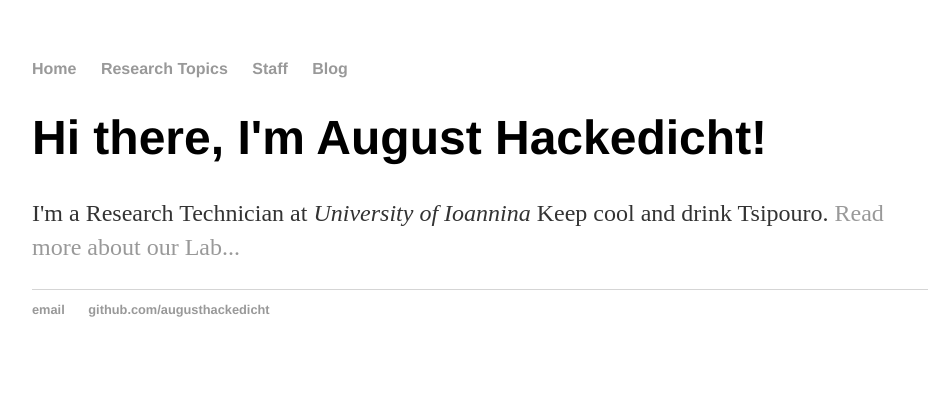
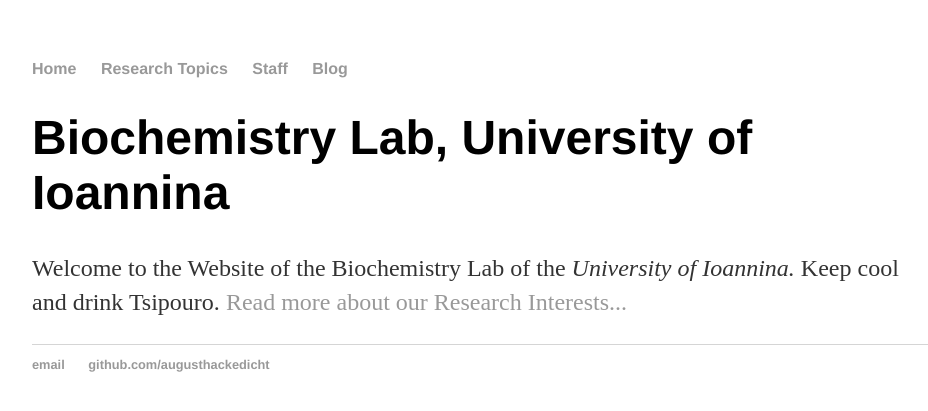
Before and after one commit to augusthackedicht/augusthackedicht.github.io, a Jekyll site: the page built from index.html, in a window 1280 px wide. Shown: the top 411 px of the page, without its empty margins (160-1088 px from the left). Built offline with Jekyll 4.4.1, drawn with Linux system fonts in a browser that asks for light colours.

Commit message:
Update index.html

```diff
--- a/index.html
+++ b/index.html
@@ -3,6 +3,6 @@ layout: default
 title: University of Ioannina, Biochemistry Lab
 ---
 <div class="blurb">
-	<h1>Hi there, I'm August Hackedicht!</h1>
-	<p>I'm a Research Technician at <em>University of Ioannina</em> Keep cool and drink Tsipouro. <a href="/about">Read more about our Lab...</a></p>
+	<h1>Biochemistry Lab, University of Ioannina</h1>
+	<p>Welcome to the Website of the Biochemistry Lab of the <em>University of Ioannina.</em> Keep cool and drink Tsipouro. <a href="/about">Read more about our Research Interests...</a></p>
 </div><!-- /.blurb -->
```
